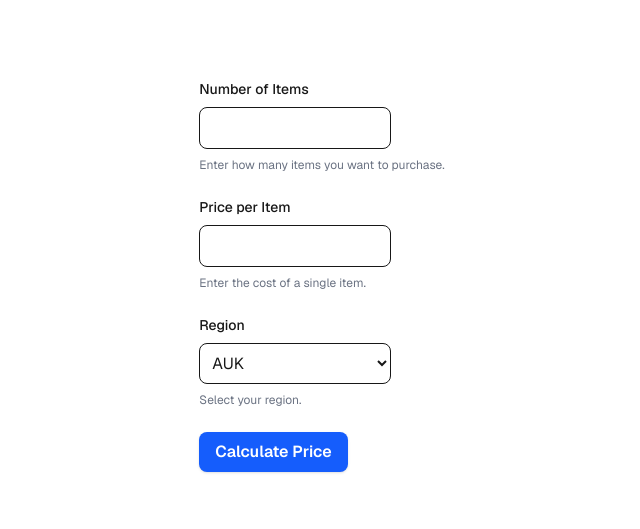
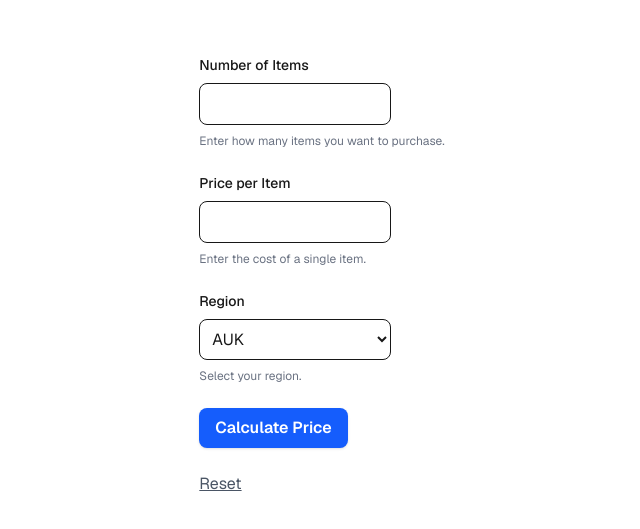
Before and after one commit to gayounglee57/retail-calculator, a Next.js app: page / in a window 1280 px wide. Shown: the part 125-654 px from the top of the page, without its empty margins (318-958 px from the left). Built offline with nearby package versions, Linux system fonts and the light colour scheme.

Commit message:
Added reset button to clear input values

```diff
--- a/src/app/components/RetailCalculatorForm.tsx
+++ b/src/app/components/RetailCalculatorForm.tsx
@@ -65,6 +65,13 @@ export function RetailCalculatorForm() {
       >
         Calculate Price
       </button>
+      <button
+        type="reset"
+        className="text-gray-600 underline"
+        onClick={() => setCalculatedTotal(null)}
+      >
+        Reset
+      </button>
 
       {calculatedTotal !== null && (
         <div className="mt-4 text-lg">
```
